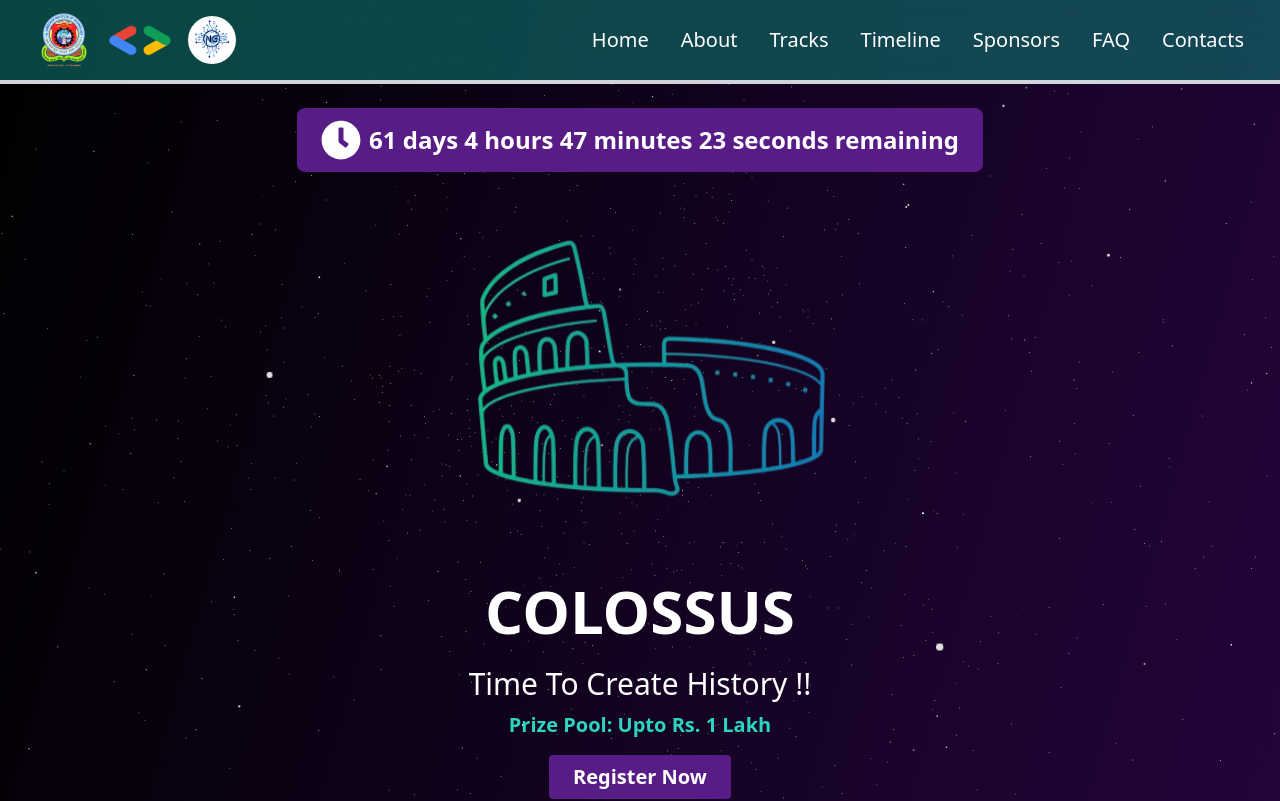
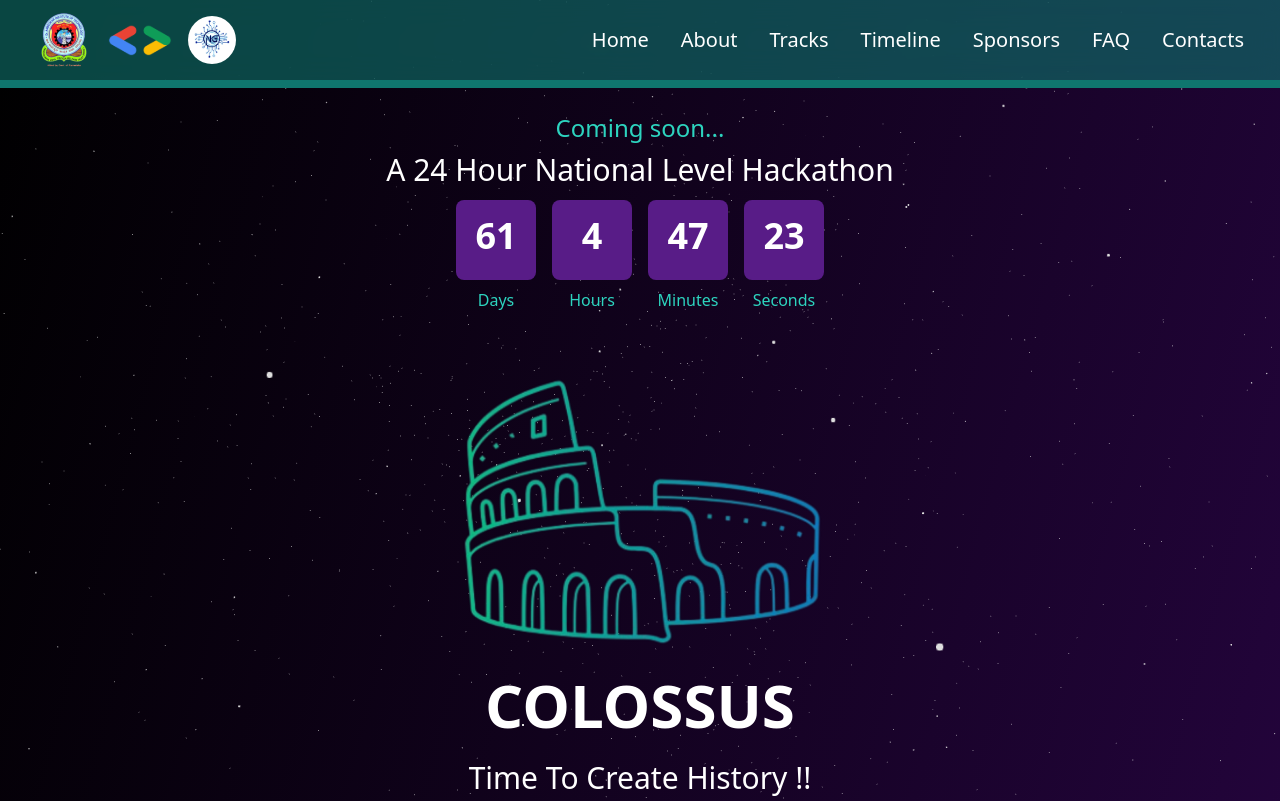
Before and after one commit to Amruthamsh/hack_colossus, a React (Vite) app: page / in a window 1280 px wide. Shown: the top 801 px of the page. Built offline with nearby package versions, Linux system fonts and the light colour scheme.

Commit message:
countdown and logo

```diff
--- a/src/components/Contact.tsx
+++ b/src/components/Contact.tsx
@@ -47,37 +47,56 @@ const Contact = () => {
             <div>
               <h2 className="text-xl font-bold mb-4">Social</h2>
               <div className="flex justify-start space-x-6 text-2xl ">
-                <a
-                  href="https://www.instagram.com/hackcolossus/"
+                <button
                   className="text-green-400 hover:text-purple-600"
+                  onClick={() =>
+                    window.open(
+                      "https://www.instagram.com/hackcolossus/",
+                      "_blank"
+                    )
+                  }
                 >
                   <FaInstagram />
-                </a>
-                <a
-                  href="https://x.com/hackcolossus"
+                </button>
+                <button
                   className="text-green-400 hover:text-purple-600"
+                  onClick={() =>
+                    window.open("https://x.com/hackcolossus", "_blank")
+                  }
                 >
                   <FaTwitter />
-                </a>
-                <a
-                  href="https://www.linkedin.com/company/hackcolossus"
+                </button>
+
+                <button
                   className="text-green-400 hover:text-purple-600"
+                  onClick={() =>
+                    window.open(
+                      "https://www.linkedin.com/company/hackcolossus",
+                      "_blank"
+                    )
+                  }
                 >
                   <FaLinkedin />
-                </a>
-                <a
-                  href="https://www.youtube.com/channel/UCP4VgBr2hBXLdGRY_kT6X-Q"
+                </button>
+
+                <button
                   className="text-green-400 hover:text-purple-600"
+                  onClick={() =>
+                    window.open(
+                      "https://www.youtube.com/channel/UCP4VgBr2hBXLdGRY_kT6X-Q",
+                      "_blank"
+                    )
+                  }
                 >
                   <FaYoutube />
-                </a>
+                </button>
               </div>
             </div>
           </div>
         </div>
       </div>
       <p className="flex items-center justify-center p-1">
-        Made with ❤️ By Hack-Colossus Team
+        Made with ❤️ by Colossus Team
       </p>
     </div>
   );
--- a/src/components/Footer.tsx
+++ b/src/components/Footer.tsx
@@ -1,6 +1,6 @@
 const Footer = () => {
   return (
-    <footer className="bg-black py-12">
+    <footer className="bg-black py-12 mt-6">
       <div className="container mx-auto flex flex-col lg:flex-row lg:justify-between space-y-6 lg:space-y-0">
         <div className="flex items-center text-white">
           <svg
--- a/src/components/Hero.tsx
+++ b/src/components/Hero.tsx
@@ -1,6 +1,5 @@
 import React, { useEffect, useState } from "react";
-import hack_logo from "../assets/hackathon_logo.svg";
-import { FaClock } from "react-icons/fa";
+import hack_logo from "../assets/hackathon_logo2.svg";
 import RegisterButton from "./RegisterButton";
 
 // Define a type for the time left object
@@ -45,27 +44,59 @@ const Hero: React.FC = () => {
       id="home"
     >
       <div className="mb-4 relative mt-24 z-10">
+        <h1 className="text-teal-400 text-2xl pt-4">Coming soon...</h1>
+        <h1 className="text-white text-3xl pt-2">
+          A 24 Hour National Level Hackathon
+        </h1>
         {Object.keys(timeLeft).length > 0 ? (
-          <h2 className="text-xl md:text-2xl mt-3 rounded-lg text-white font-bold bg-purple-900 inline-flex items-center mx-2 p-3 px-6">
-            <FaClock className="h-10 w-10 mr-2 text-white" />
-            {timeLeft.hasOwnProperty("days") &&
-              (timeLeft as TimeLeft).days}{" "}
-            days{" "}
-            {timeLeft.hasOwnProperty("hours") && (timeLeft as TimeLeft).hours}{" "}
-            hours{" "}
-            {timeLeft.hasOwnProperty("minutes") &&
-              (timeLeft as TimeLeft).minutes}{" "}
-            minutes{" "}
-            {timeLeft.hasOwnProperty("seconds") &&
-              (timeLeft as TimeLeft).seconds}{" "}
-            seconds remaining
-          </h2>
+          <div className="flex justify-center mt-3 space-x-4">
+            <div className="text-center">
+              <div className="bg-purple-900 text-white font-bold rounded-lg p-4 size-20">
+                <span className="text-4xl">
+                  {timeLeft.hasOwnProperty("days") &&
+                    (timeLeft as TimeLeft).days}
+                </span>
+              </div>
+              <span className="block mt-2 text-md text-teal-400">Days</span>
+            </div>
+            <div className="text-center">
+              <div className="bg-purple-900 text-white font-bold rounded-lg p-4 size-20">
+                <span className="text-4xl">
+                  {timeLeft.hasOwnProperty("hours") &&
+                    (timeLeft as TimeLeft).hours}
+                </span>
+              </div>
+              <span className="block mt-2 text-md text-teal-400">Hours</span>
+            </div>
+            <div className="text-center">
+              <div className="bg-purple-900 text-white font-bold rounded-lg p-4 size-20">
+                <span className="text-4xl">
+                  {timeLeft.hasOwnProperty("minutes") &&
+                    (timeLeft as TimeLeft).minutes}
+                </span>
+              </div>
+              <span className="block mt-2 text-md text-teal-400">Minutes</span>
+            </div>
+            <div className="text-center">
+              <div className="bg-purple-900 text-white font-bold rounded-lg p-4 size-20">
+                <span className="text-4xl">
+                  {timeLeft.hasOwnProperty("seconds") &&
+                    (timeLeft as TimeLeft).seconds}
+                </span>
+              </div>
+              <span className="block mt-2 text-md text-teal-400">Seconds</span>
+            </div>
+          </div>
         ) : (
           <h2 className="text-2xl text-white">Time's up!</h2>
         )}
       </div>
       <div className="max-w-2xl mx-auto">
-        <img src={hack_logo} alt="Hack Colossus Logo" className="mx-auto" />
+        <img
+          src={hack_logo}
+          alt="Hack Colossus Logo"
+          className="mx-auto size-96 h-auto mt-12 mb-4"
+        />
         <h1 className="text-6xl font-bold leading-tight mb-4 text-white">
           COLOSSUS
         </h1>
--- a/src/components/ProgressBar.tsx
+++ b/src/components/ProgressBar.tsx
@@ -18,9 +18,9 @@ const ProgressBar = () => {
   }, []);
 
   return (
-    <div className="fixed top-20 left-0 w-full bg-gray-300 h-1 z-50">
+    <div className="fixed top-20 left-0 w-full bg-teal-700 h-2 z-50">
       <div
-        className="h-full bg-purple-600 transition-all duration-300"
+        className="h-full bg-pink-700 transition-all duration-300"
         style={{ width: `${scrollPosition}%` }}
       ></div>
     </div>
--- a/src/components/TracksPage.tsx
+++ b/src/components/TracksPage.tsx
@@ -36,7 +36,7 @@ const TracksPage = () => {
             >
               <div className="flex items-center mb-4">
                 <div className="flex items-center">
-                  <div className="w-10 h-10 md:w-12 md:h-12 rounded-full flex items-center justify-center text-lg md:text-xl font-bold bg-purple-700 border-2 border-black text-white">
+                  <div className="w-10 h-10 md:w-12 md:h-12 rounded-full flex items-center justify-center text-lg md:text-xl font-bold bg-purple-700 text-white">
                     {track.number}
                   </div>
                   <h2 className="ml-4 text-2xl font-bold text-white">
```
Also changed, not shown: src/assets/hackathon_logo2.svg (added), 1 other file (tests, documents, lock files or other folders).
